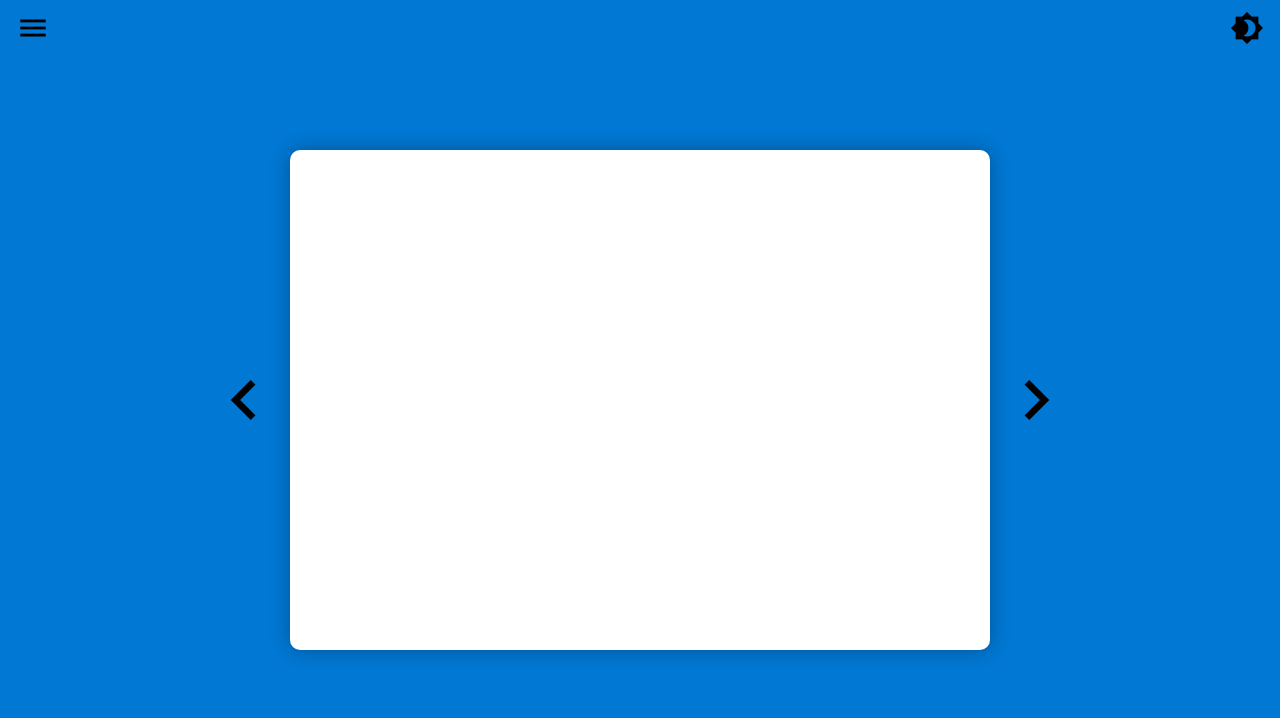
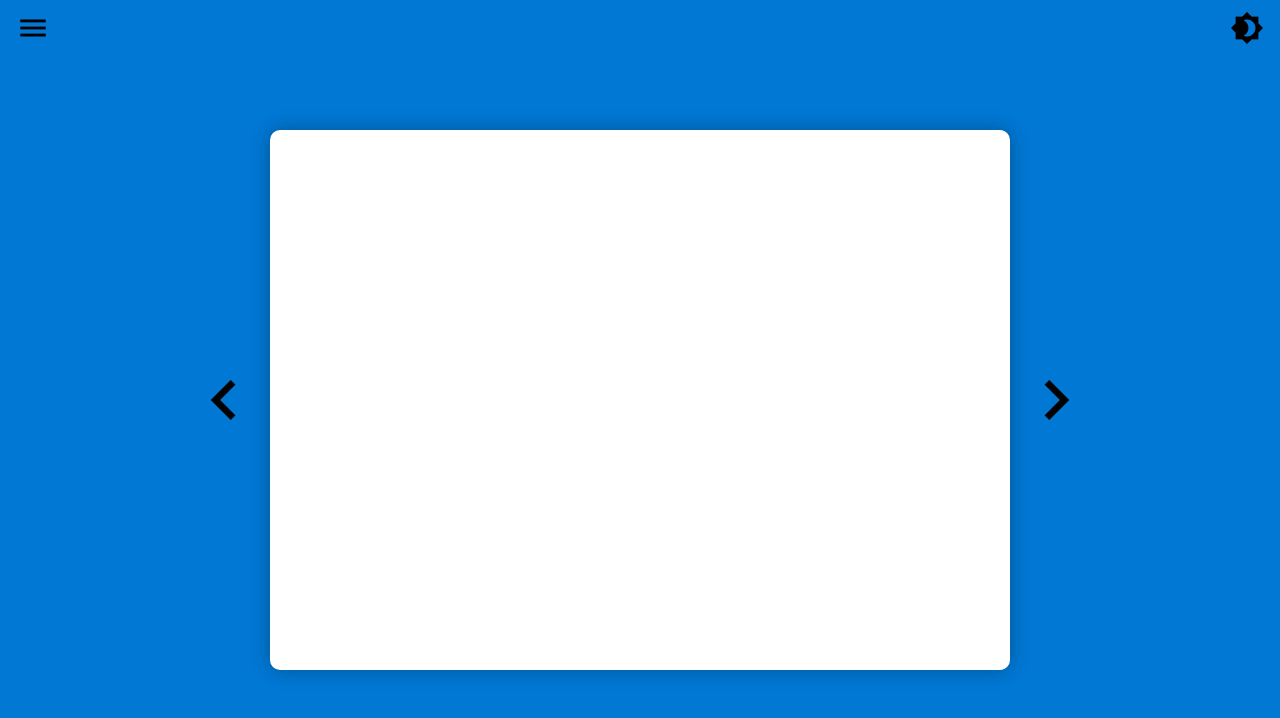
Before and after one commit to Outron/Flashcards-App, a Flask app: page / in a window 1280 px wide. Shown: the top 718 px of the page. Run offline with Flask 3, Linux system fonts and the light colour scheme; data that the repository does not hold is empty.

Commit message:
small design changes

```diff
--- a/static/script.js
+++ b/static/script.js
@@ -3,24 +3,6 @@ const body = document.body;
 
 themeToggle.addEventListener('click', () => {
     body.classList.toggle('dark-theme');
-});
-
-document.getElementById('flashcard').addEventListener('click', function () {
-    var question = document.getElementById('question');
-    var answer = document.getElementById('answer');
-
-    if (question.classList.contains('visible')) {
-        question.classList.remove('visible');
-        question.classList.add('hidden');
-        answer.classList.remove('hidden');
-        answer.classList.add('visible');
-    }
-    else {
-        answer.classList.remove('visible');
-        answer.classList.add('hidden');
-        question.classList.remove('hidden');
-        question.classList.add('visible');
-    }
 });
 
 function toggleCard(transition) {
--- a/static/style.css
+++ b/static/style.css
@@ -15,6 +15,7 @@ body {
     height: 500px;
     background-color: #fff;
     display: flex;
+    padding: 20px;
     border-radius: 10px;
     box-shadow: 0 0 20px rgba(0, 0, 0, 0.3);
     justify-content: center;
@@ -38,15 +39,21 @@ body {
     width: 100%;
     height: 100%;
     backface-visibility: hidden;
+    overflow-wrap:break-word;
+    text-align: center;
 }
 
 .card-front {
+    text-align: center;
+    overflow-wrap:break-word;
     display: flex;
     justify-content:center;
     align-items: center;
 }
 
 .card-back {
+    text-align: center;
+    overflow-wrap:break-word;
     display: flex;
     justify-content: center;
     align-items: center;
@@ -62,6 +69,9 @@ body {
     background-color: #3c3c3c;
 }
 
+.dark-theme .side-menu{
+    background-color: #3c3c3c;
+}
 #theme-toggle {
     position: absolute;
     top: 10px;
```
